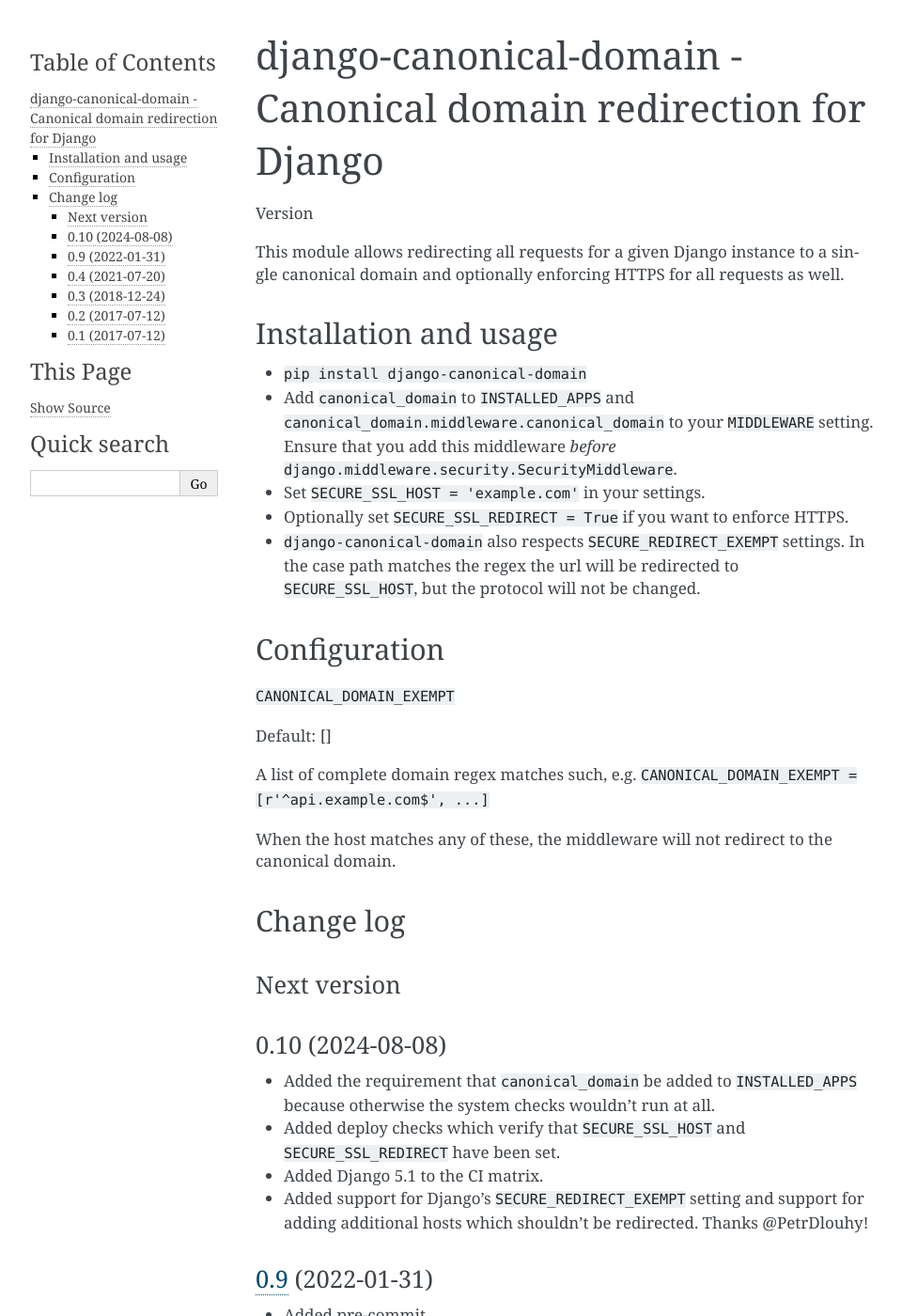
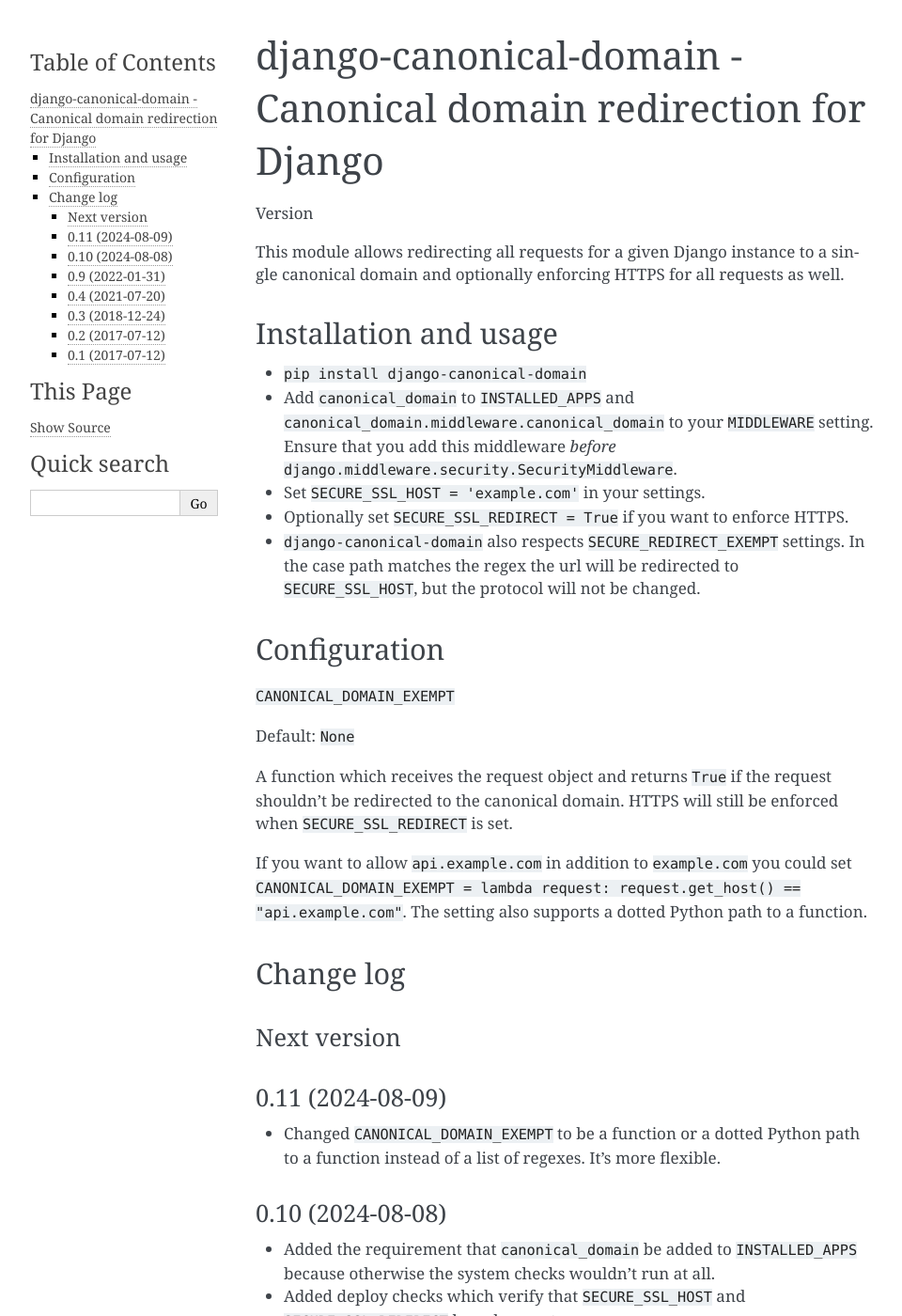
Before and after one commit to matthiask/django-canonical-domain, a Sphinx documentation site: the page built from docs/index.rst, in a window 1280 px wide and 1400 px high. Shown: the whole window at 94% size, without its empty margins (148-1108 px from the left). Built offline with Sphinx 7.4.7, drawn with Linux system fonts in a browser that asks for light colours.

Commit message:
django-canonical-domain 0.11

```diff
--- a/CHANGELOG.rst
+++ b/CHANGELOG.rst
@@ -3,6 +3,13 @@
 
 Next version
 ~~~~~~~~~~~~
+
+
+0.11 (2024-08-09)
+~~~~~~~~~~~~~~~~~
+
+- Changed ``CANONICAL_DOMAIN_EXEMPT`` to be a function or a dotted Python path
+  to a function instead of a list of regexes. It's more flexible.
 
 
 0.10 (2024-08-08)
--- a/canonical_domain/__init__.py
+++ b/canonical_domain/__init__.py
@@ -1,2 +1,2 @@
-VERSION = (0, 10, 0)
+VERSION = (0, 11, 0)
 __version__ = ".".join(map(str, VERSION))
--- a/docs/index.rst
+++ b/docs/index.rst
@@ -20,23 +20,26 @@
 - Set ``SECURE_SSL_HOST = 'example.com'`` in your settings.
 - Optionally set ``SECURE_SSL_REDIRECT = True`` if you want to
   enforce HTTPS.
-- ``django-canonical-domain`` also respects ``SECURE_REDIRECT_EXEMPT`` settings.
-  In the case path matches the regex the url will be redirected to ``SECURE_SSL_HOST``,
-  but the protocol will not be changed.
-
+- ``django-canonical-domain`` also respects ``SECURE_REDIRECT_EXEMPT``
+  settings. In the case path matches the regex the url will be redirected to
+  ``SECURE_SSL_HOST``, but the protocol will not be changed.
 
 
 Configuration
 =============
 
-
 ``CANONICAL_DOMAIN_EXEMPT``
 
-Default: []
+Default: ``None``
 
-A list of complete domain regex matches such, e.g. ``CANONICAL_DOMAIN_EXEMPT = [r'^api.example.com$', ...]``
+A function which receives the request object and returns ``True`` if the
+request shouldn't be redirected to the canonical domain. HTTPS will still be
+enforced when ``SECURE_SSL_REDIRECT`` is set.
 
-When the host matches any of these, the middleware will not redirect to the canonical domain.
+If you want to allow ``api.example.com`` in addition to ``example.com`` you
+could set ``CANONICAL_DOMAIN_EXEMPT = lambda request: request.get_host() ==
+"api.example.com"``. The setting also supports a dotted Python path to a
+function.
 
 
 .. include:: ../CHANGELOG.rst
```
